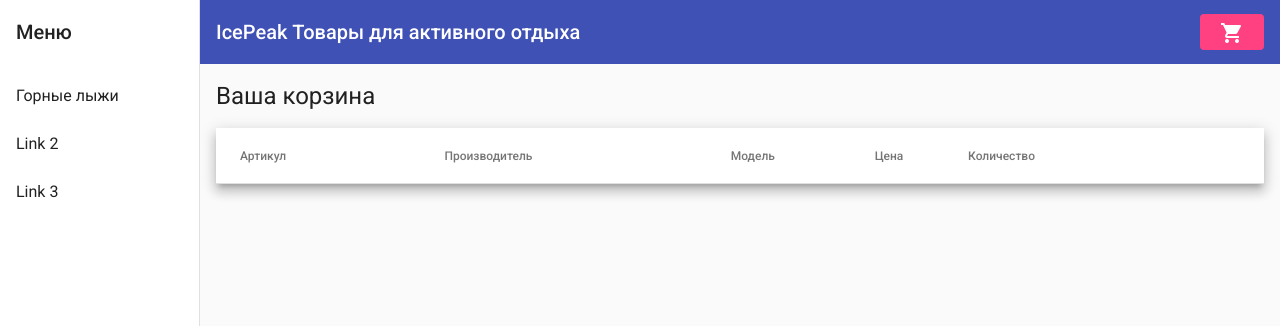
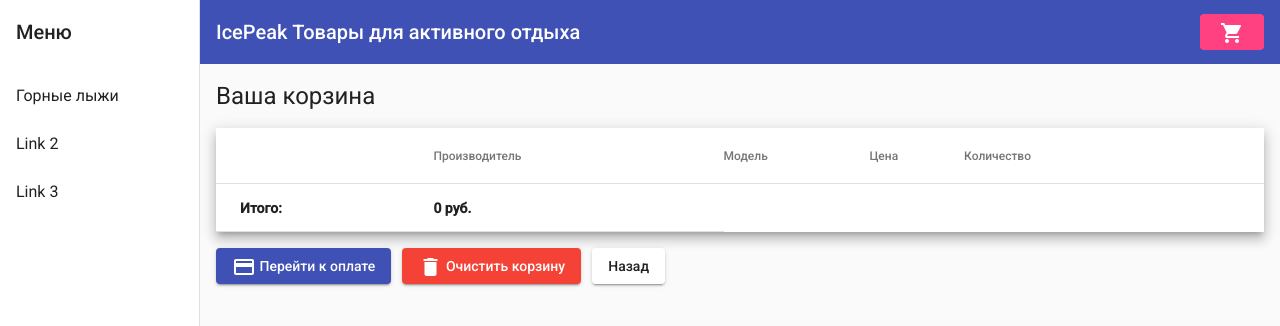
Before and after one commit to asp2403/icepeak, an Angular app: page /shopping-cart in a window 1280 px wide. Shown: the top 326 px of the page. Built offline with nearby package versions, Linux system fonts and the light colour scheme.

Commit message:
Images in Shopping Cart table, clear cart button/

```diff
--- a/src/app/cart.service.ts
+++ b/src/app/cart.service.ts
@@ -53,6 +53,10 @@
     this.cart.splice(index, 1);
   }
 
+  clearCart(): void {
+    this.cart = [];
+  }
+
   getDataSource(): DSCartItem[] {
     let ds: DSCartItem[] = [];
     for (let cartItem of this.cart) {
--- a/src/app/nav/nav.component.css
+++ b/src/app/nav/nav.component.css
@@ -20,3 +20,7 @@
   display: flex;
   justify-content: space-between;
 }
+
+.content {
+  padding: 1rem;
+}
--- a/src/app/nav/nav.component.html
+++ b/src/app/nav/nav.component.html
@@ -1,8 +1,6 @@
 <mat-sidenav-container class="sidenav-container">
-  <mat-sidenav #drawer class="sidenav" fixedInViewport
-      [attr.role]="(isHandset$ | async) ? 'dialog' : 'navigation'"
-      [mode]="(isHandset$ | async) ? 'over' : 'side'"
-      [opened]="(isHandset$ | async) === false">
+  <mat-sidenav #drawer class="sidenav" fixedInViewport [attr.role]="(isHandset$ | async) ? 'dialog' : 'navigation'"
+    [mode]="(isHandset$ | async) ? 'over' : 'side'" [opened]="(isHandset$ | async) === false">
     <mat-toolbar>Меню</mat-toolbar>
     <mat-nav-list>
       <a mat-list-item routerLink="/products">Горные лыжи</a>
@@ -12,11 +10,7 @@
   </mat-sidenav>
   <mat-sidenav-content>
     <mat-toolbar color="primary">
-      <button
-        type="button"
-        aria-label="Toggle sidenav"
-        mat-icon-button
-        (click)="drawer.toggle()"
+      <button type="button" aria-label="Toggle sidenav" mat-icon-button (click)="drawer.toggle()"
         *ngIf="isHandset$ | async">
         <mat-icon aria-label="Side nav toggle icon">menu</mat-icon>
       </button>
@@ -25,6 +19,8 @@
         <mat-icon>shopping_cart</mat-icon>{{getCartQuantityText()}}
       </button>
     </mat-toolbar>
-    <router-outlet></router-outlet>
+    <div class="content">
+      <router-outlet></router-outlet>
+    </div>
   </mat-sidenav-content>
 </mat-sidenav-container>
--- a/src/app/product-detail/product-detail.component.css
+++ b/src/app/product-detail/product-detail.component.css
@@ -1,7 +1,6 @@
 .wrapper {
     display: flex;
     justify-content: flex-start;
-    padding: 1rem;
 }
 
 .left {
@@ -14,8 +13,8 @@
 }
 
 .footer {
-    margin: 10px;
+    margin-top: 1rem;
     display: flex;
     justify-content: flex-start;
-    gap: 5px;
+    gap: .7rem;
 }
--- a/src/app/product-detail/product-detail.component.html
+++ b/src/app/product-detail/product-detail.component.html
@@ -6,6 +6,7 @@
     <div class="right">
         <h1>{{ski.vendor}}</h1>
         <h2>{{ski.model}}</h2>
+        <h3>Цена: {{ski.price | number}} руб.</h3>
         <p>{{ski.description}}</p>
         <mat-divider></mat-divider>
         <div class="footer">
--- a/src/app/products/products.component.css
+++ b/src/app/products/products.component.css
@@ -19,8 +19,3 @@
 .dashboard-card-content {
   text-align: center;
 }
-
-/* .product-image {
-  width:auto;
-  height:10px;
-} */
--- a/src/app/shopping-cart/shopping-cart.component.css
+++ b/src/app/shopping-cart/shopping-cart.component.css
@@ -2,6 +2,16 @@
     width: 100%;
 }
 
-.wrapper {
-    padding: 1rem;
+tr.mat-footer-row {
+    font-weight: bold;
 }
+
+.button-panel {
+    display: flex;
+    gap: .7rem;
+    margin-top: 1rem;
+}
+
+img {
+    margin: 1rem;
+}
--- a/src/app/shopping-cart/shopping-cart.component.html
+++ b/src/app/shopping-cart/shopping-cart.component.html
@@ -1,12 +1,53 @@
 <div class="wrapper">
     <h1>Ваша корзина</h1>
     <table mat-table [dataSource]="dataSource" class="mat-elevation-z8">
-        <mat-text-column name="id" headerText="Артикул"></mat-text-column>
-        <mat-text-column name="vendor" headerText="Производитель"></mat-text-column>
-        <mat-text-column name="model" headerText="Модель"></mat-text-column>
-        <mat-text-column name="price" headerText="Цена"></mat-text-column>
-        <mat-text-column name="quantity" headerText="Количество"></mat-text-column>
+        <ng-container matColumnDef="id">
+            <th mat-header-cell *matHeaderCellDef>  </th>
+            <td mat-cell *matCellDef="let element">
+                <img src="/assets/data-images/{{element.id}}-sm.jpg">
+            </td>
+            <td mat-footer-cell *matFooterCellDef> Итого: </td>
+        </ng-container>
+
+        <ng-container matColumnDef="vendor">
+            <th mat-header-cell *matHeaderCellDef> Производитель </th>
+            <td mat-cell *matCellDef="let element"> {{element.vendor}} </td>
+        </ng-container>
+
+
+        <ng-container matColumnDef="model">
+            <th mat-header-cell *matHeaderCellDef> Модель </th>
+            <td mat-cell *matCellDef="let element">
+                {{element.model}}
+
+            </td>
+        </ng-container>
+
+        <ng-container matColumnDef="price">
+            <th mat-header-cell *matHeaderCellDef> Цена </th>
+            <td mat-cell *matCellDef="let element"> {{element.price | number}} руб. </td>
+        </ng-container>
+
+        <ng-container matColumnDef="quantity">
+            <th mat-header-cell *matHeaderCellDef> Количество </th>
+            <td mat-cell *matCellDef="let element"> {{element.quantity}} </td>
+            <td mat-footer-cell *matFooterCellDef> {{getTotalCost() | number}} руб. </td>
+        </ng-container>
+
+
         <tr mat-header-row *matHeaderRowDef="displayedColumns"></tr>
         <tr mat-row *matRowDef="let row; columns: displayedColumns;"></tr>
+        <tr mat-footer-row *matFooterRowDef="footerColumns"></tr>
     </table>
+    <div class="button-panel">
+        <button mat-raised-button color="primary">
+            <mat-icon>payment</mat-icon>
+            Перейти к оплате
+        </button>
+        <button mat-raised-button color="warn" (click)="clearCart()">
+            <mat-icon>delete</mat-icon>
+            Очистить корзину
+        </button>
+        <button mat-raised-button (click)="goBack()">Назад</button>
+    </div>
 </div>
--- a/src/app/shopping-cart/shopping-cart.component.ts
+++ b/src/app/shopping-cart/shopping-cart.component.ts
@@ -1,6 +1,8 @@
-import { Component, OnInit } from '@angular/core';
+import { Component, OnInit, ViewChild } from '@angular/core';
 import { CartService, DSCartItem } from '../cart.service';
 import { CartItem} from '../cart';
+import { Location } from '@angular/common';
+import { MatTable } from '@angular/material/table';
 
 @Component({
   selector: 'app-shopping-cart',
@@ -10,13 +12,32 @@
 export class ShoppingCartComponent implements OnInit {
 
   displayedColumns: string [] = ['id', 'vendor', 'model', 'price', 'quantity'];
+  footerColumns: string [] = ['id', 'quantity'];
   dataSource: DSCartItem [] = [];
 
-  constructor(private cartService: CartService) { }
+  @ViewChild(MatTable) table!: MatTable<DSCartItem>;
+
+  constructor(private cartService: CartService, private location: Location) { }
 
   ngOnInit(): void {
     this.dataSource = this.cartService.getDataSource();
 
   }
 
+  getTotalCost(): number | undefined {
+    return this.dataSource.map((el) => el.price).reduce((sum, cur) => (sum ?? 0) + (cur ?? 0), 0);
+  }
+
+  goBack(): void {
+    this.location.back();
+  }
+
+  clearCart(): void {
+    if (confirm('Вы действительно хотите очистить корзину?')) {
+      this.cartService.clearCart();
+      this.dataSource = this.cartService.getDataSource();
+      this.table.renderRows();
+    }
+  }
+
 }
```
